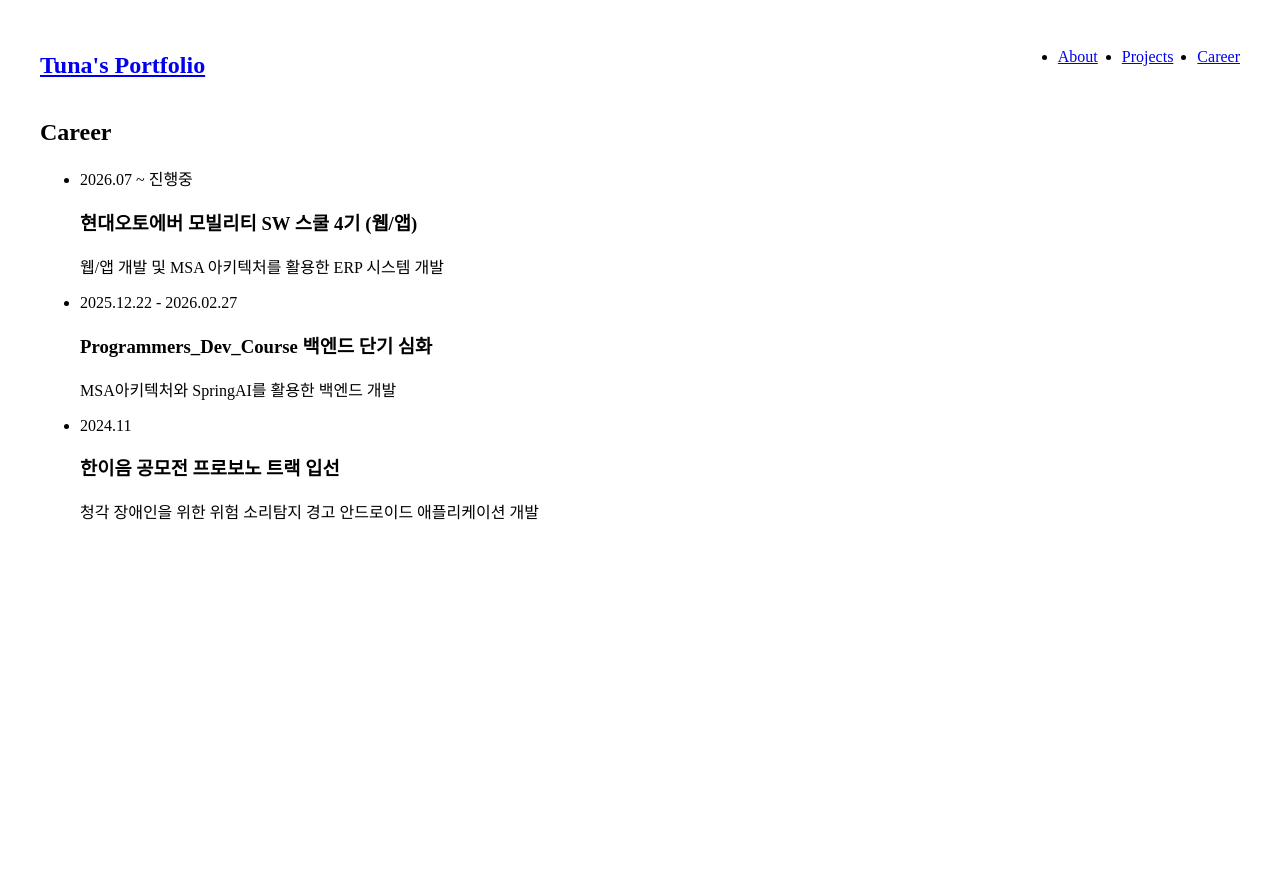
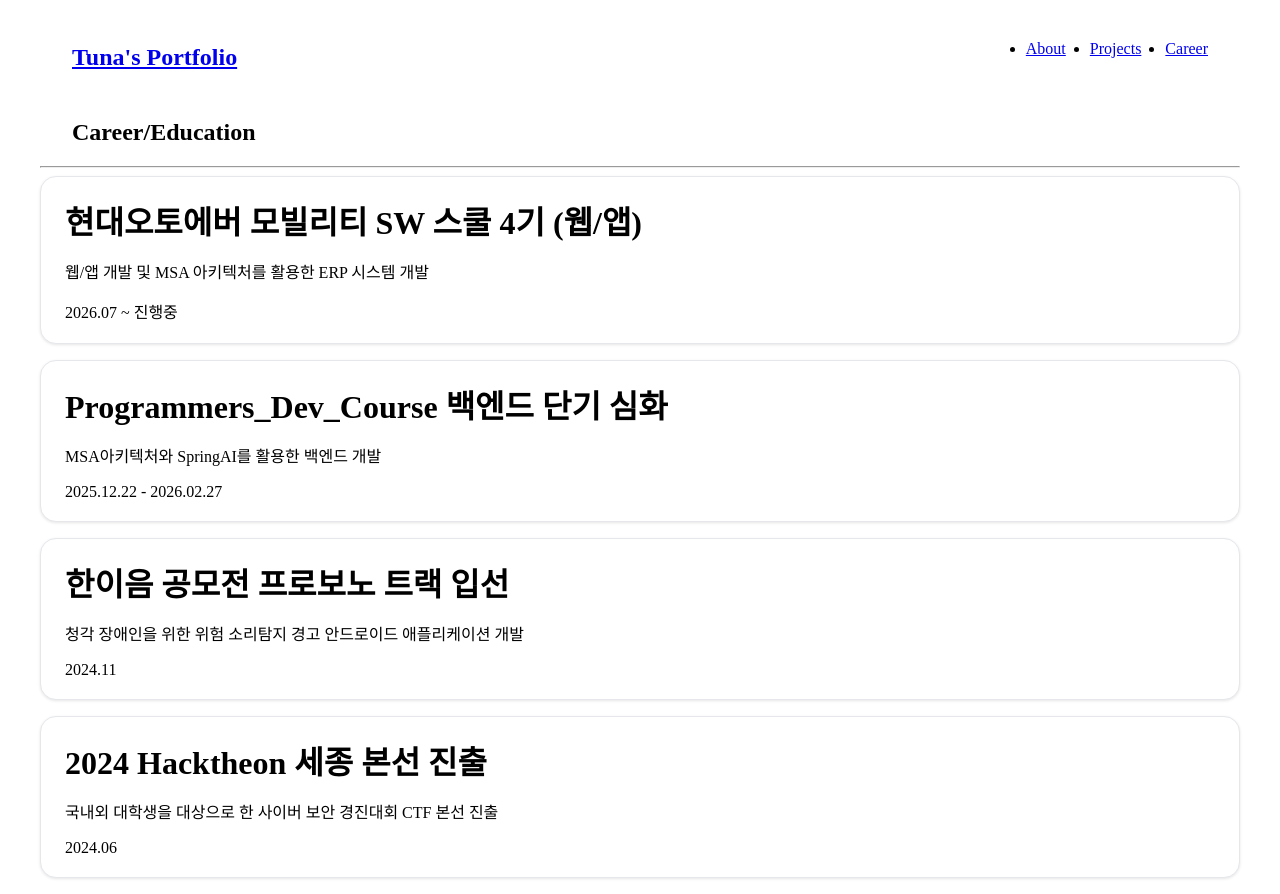
Before and after one commit to MaTuna01/Tuna-portfolio, a React (Vite) app: page /career in a window 1280 px wide. Before the commit the page ends 864 px from the top, so only its background shows below. Built offline with nearby package versions, Linux system fonts and the light colour scheme; no server answers.

Commit message:
Career 페이지 레이아웃 정렬

```diff
--- a/package.json
+++ b/package.json
@@ -10,8 +10,10 @@
     "preview": "vite preview"
   },
   "dependencies": {
+    "@flaticon/flaticon-uicons": "^3.3.1",
     "@supabase/supabase-js": "^2.113.0",
     "@tanstack/react-query": "^5.102.8",
+    "lucide-react": "^1.40.0",
     "react": "^19.2.8",
     "react-dom": "^19.2.8",
     "react-markdown": "^10.1.0",
--- a/src/app/App.module.css
+++ b/src/app/App.module.css
@@ -1,6 +1,6 @@
 .app {
     min-height: 100vh;
-    padding: 24px 32px 24px;
+    padding: 8px 32px 8px;
     display: flex;
     flex-direction: column;
 }
@@ -8,6 +8,7 @@
 .header {
     display: flex;
     justify-content: space-between;
+    margin: 8px 32px 8px;
 }
 
 .menus {
--- a/src/entity/model/career.ts
+++ b/src/entity/model/types/career.ts
@@ -8,5 +8,6 @@ export interface Career {
 export const Careers: Career[] = [
     { id: 1, period: '2026.07 ~ 진행중', title: '현대오토에버 모빌리티 SW 스쿨 4기 (웹/앱)', desc: '웹/앱 개발 및 MSA 아키텍처를 활용한 ERP 시스템 개발' },
     {id: 2, period: '2025.12.22 - 2026.02.27', title: 'Programmers_Dev_Course 백엔드 단기 심화', desc: 'MSA아키텍처와 SpringAI를 활용한 백엔드 개발'},
-    {id: 3, period: '2024.11', title: '한이음 공모전 프로보노 트랙 입선', desc: '청각 장애인을 위한 위험 소리탐지 경고 안드로이드 애플리케이션 개발'}
+    {id: 3, period: '2024.11', title: '한이음 공모전 프로보노 트랙 입선', desc: '청각 장애인을 위한 위험 소리탐지 경고 안드로이드 애플리케이션 개발'},
+    {id:4, period: '2024.06', title:'2024 Hacktheon 세종 본선 진출', desc:'국내외 대학생을 대상으로 한 사이버 보안 경진대회 CTF 본선 진출'}
 ]
--- a/src/pages/CareerPage.tsx
+++ b/src/pages/CareerPage.tsx
@@ -1,16 +1,18 @@
-import {Careers} from "../entity/model/career.ts";
+import {Careers} from "../entity/model/types/career.ts";
+import style from "../styles/CareerPage.module.css"
 
 export default function careerPage() {
 
     return (
         <section>
-            <div><h2>Career</h2></div>
-            <ul>
+            <h2 className={style.career}>Career/Education</h2>
+            <hr/>
+            <ul className={style.list}>
                 {Careers.map(c => (
-                    <li key={c.id}>
+                    <li key={c.id}  className={style.card}>
+                        <h3 className={style.title}>{c.title}</h3>
+                        <p>{c.desc}</p>
                         <span>{c.period}</span>
-                        <h3>{c.title}</h3>
-                        <p>{c.desc}</p>
                     </li>
                 ))}
             </ul>
--- a/src/styles/CareerPage.module.css
+++ b/src/styles/CareerPage.module.css
@@ -0,0 +1,32 @@
+.career {
+    display: flex;
+    padding: 0 0 0 32px;
+}
+.list {
+    list-style: none;
+    margin: 0;
+    padding: 0;
+    display: flex;
+    flex-direction: column;
+    gap: 16px;
+}
+.card {
+    list-style: none;
+    background: #fff;
+    border: 1px solid #e5e7eb;
+    border-radius: 16px;
+    padding: 20px 24px;
+    box-shadow: 0 1px 3px rgb(0 0 0 / 0.1);
+    transition: transform 160ms ease, box-shadow 160ms ease;
+}
+/*h3 상단 기본 마진 제거*/
+.card > :first-child {margin: 0;}
+.card > :last-child {margin: 0;}
+.card:hover {
+    transform: translateY(-4px);
+    box-shadow: 0 8px 24px rgb(0 0 0 / 0.12);
+}
+.title {
+    font-size: 32px;
+
+}
```
Also changed, not shown: 1 other file (tests, documents, lock files or other folders).
